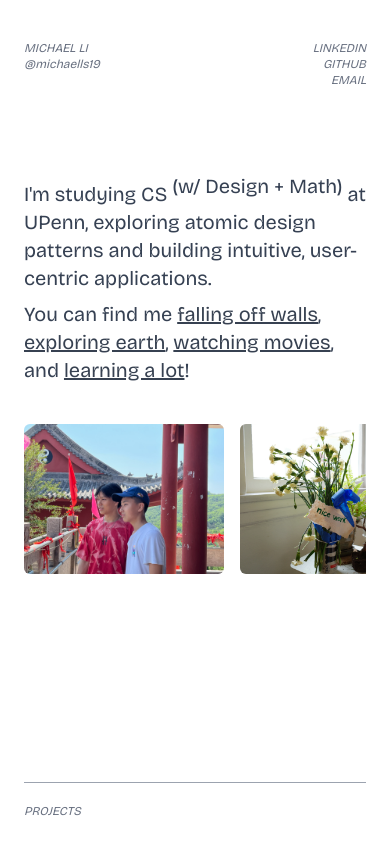
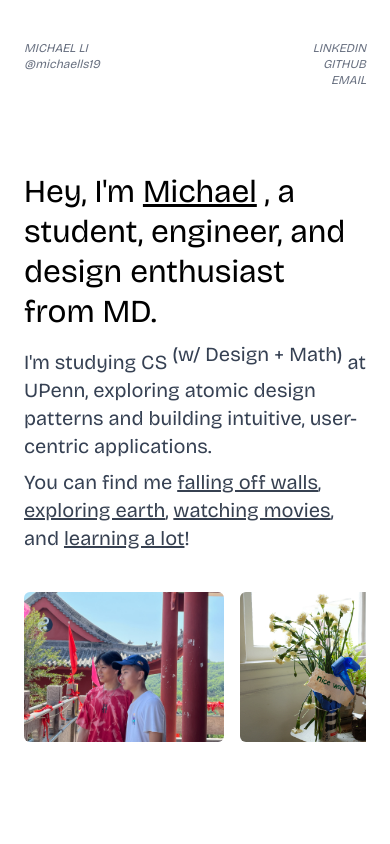
Before and after one commit to Michaell14/portfolio-v4, a React (Vite) app: page / in a window 390 px wide. Shown: the top 844 px of the page. Built offline with nearby package versions, Linux system fonts and the light colour scheme.

Commit message:
fix: header for mobile

```diff
--- a/components/Profile.tsx
+++ b/components/Profile.tsx
@@ -104,6 +104,9 @@ function Profile() {
                 <TypewriterEffect className="text-[32px] leading-10 lg:text-[48px] lg:leading-14 hidden lg:block">
                 Hey, I'm <ImageToolTip text="Michael" imageUrl="home_ex/bridge.JPG" imageAlt="me" color="black" />, a student<Superscript text="1" size="text-2xl" />, engineer<Superscript text="2" size="text-2xl" />, and design enthusiast<Superscript text="3" size="text-2xl" /> from MD.
             </TypewriterEffect>
+            <TypewriterEffect className="text-[32px] leading-10 lg:text-[48px] lg:leading-14 block lg:hidden">
+                Hey, I'm <ImageToolTip text="Michael" imageUrl="home_ex/bridge.JPG" imageAlt="me" color="black" />, a student, engineer, and design enthusiast from MD.
+            </TypewriterEffect>
                         {/* <motion.div
                             initial={{ opacity: 0, y: 20 }}
                             whileInView={{ opacity: 1, y: 0, transition: { type: "spring", damping: 12, stiffness: 100, duration: .4, delay: .4 } }}
```
